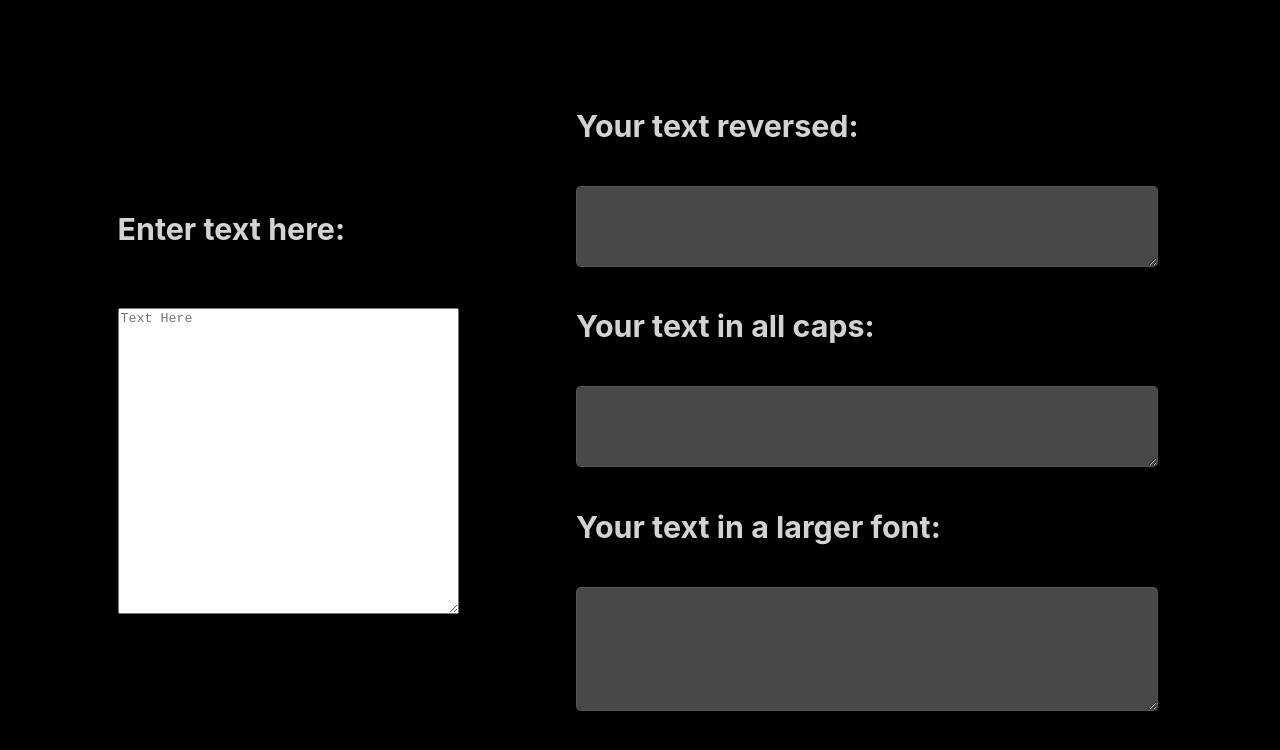
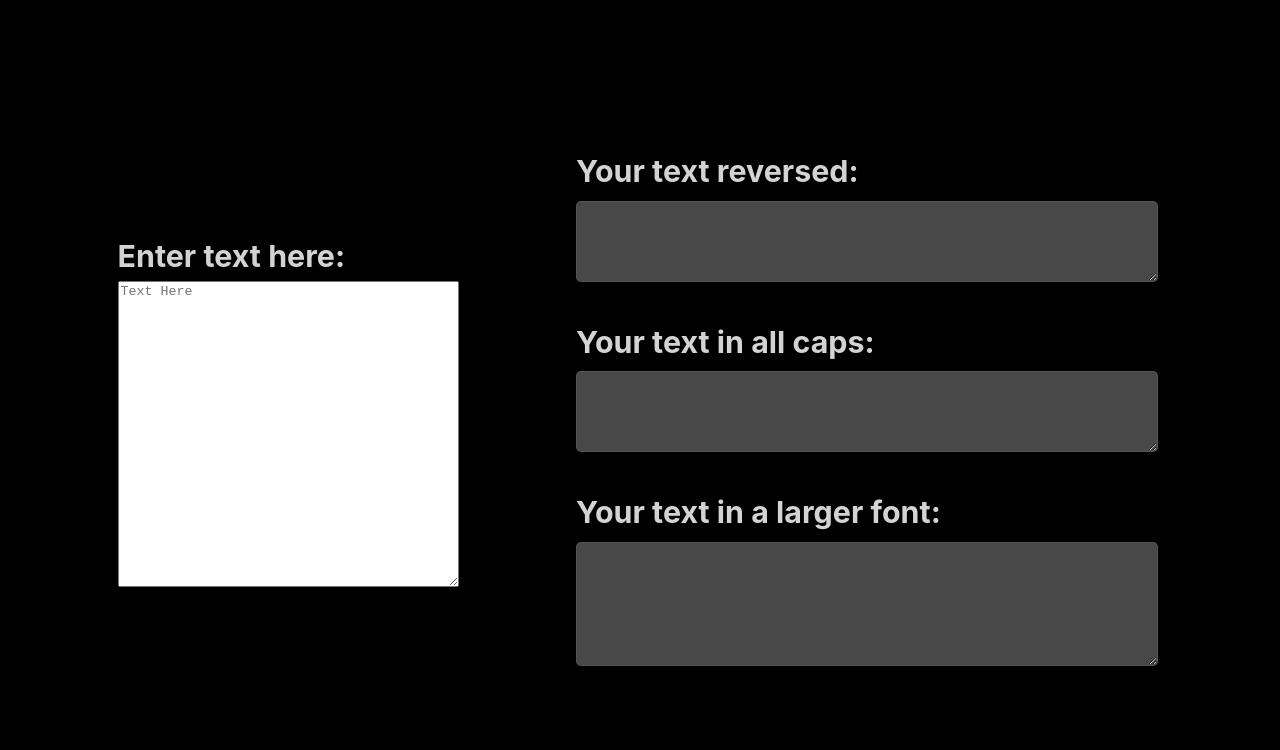
Before and after one commit to myarmolinsky/Keko-Box-Part-One, a React (Create React App) app: page / in a window 1280 px wide. Shown: the top 750 px of the page. Built offline with nearby package versions, Linux system fonts and the light colour scheme.

Commit message:
Slight styling change adjusting the space between h3s and the textareas under them

```diff
--- a/src/App.css
+++ b/src/App.css
@@ -38,3 +38,11 @@
 .larger-font {
   font-size: 4em;
 }
+
+h3 {
+  margin-bottom: 0%;
+}
+
+.input-textarea {
+  margin-top: 2%;
+}
--- a/src/components/InputBox.js
+++ b/src/components/InputBox.js
@@ -9,8 +9,8 @@ const InputBox = () => {
       <div className="input-box">
         <form>
           <h3>Enter text here: </h3>
-          <br />
           <textarea
+            className="input-textarea"
             rows="20"
             cols="40"
             placeholder="Text Here"
```
